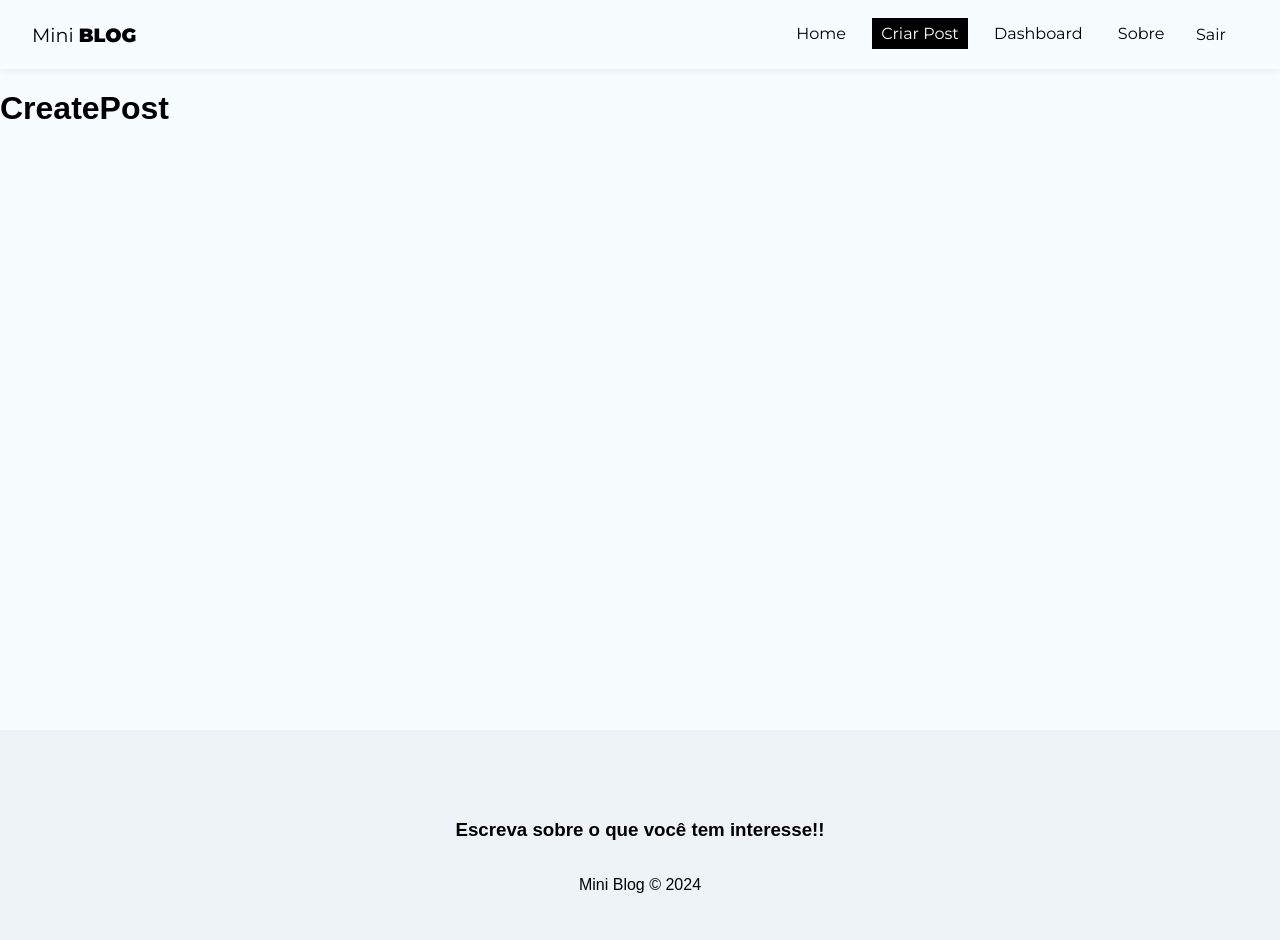
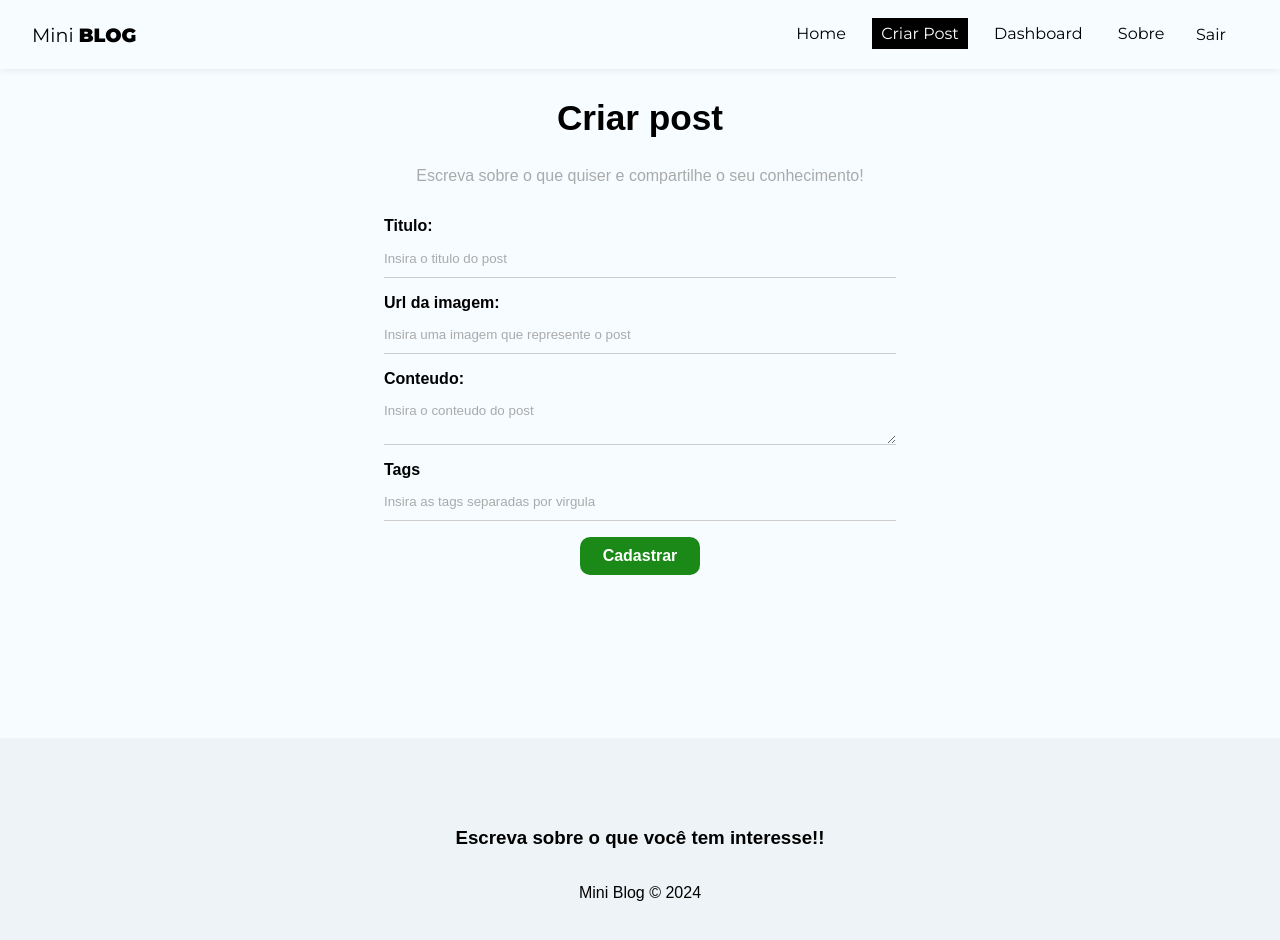
Before and after one commit to VictorLapaDev/React-Course-Matheus-Battiti, a React (Vite) app in the folder 10-Mini-Blog/MiniBlog/: page /posts/create in a window 1280 px wide. Shown: the top 940 px of the page. Built offline with nearby package versions, Linux system fonts and the light colour scheme; no server answers; sample sign-in values are in the browser's storage.

Commit message:
feat: create createPost page

```diff
--- a/10-Mini-Blog/MiniBlog/src/pages/CreatePost/CreatePost.module.css
+++ b/10-Mini-Blog/MiniBlog/src/pages/CreatePost/CreatePost.module.css
@@ -0,0 +1,12 @@
+.createPost{
+    text-align: center;
+}
+
+.createPost h2{
+    font-size: 2.2em;
+}
+
+.createPost p{
+    color: #aaa;
+    margin-bottom: 2em;
+}
--- a/10-Mini-Blog/MiniBlog/src/pages/CreatePost/CreatePost.tsx
+++ b/10-Mini-Blog/MiniBlog/src/pages/CreatePost/CreatePost.tsx
@@ -1,11 +1,92 @@
-import style from './CreatePost.module.css'
+import style from "./CreatePost.module.css";
+
+import { useState } from "react";
+import { useNavigate } from "react-router-dom";
+import { useAuthValue } from "../../context/AuthContext";
+
 
 const CreatePost = () => {
+  const [title, setTitle] = useState("");
+  const [image, setImage] = useState("");
+  const [body, setBody] = useState("");
+  const [tags, setTags] = useState([]);
+  const [formError, setFormError] = useState("");
+
+  const handleSubmit = async (e) => {
+    e.preventDefault();
+  };
+
+
+
   return (
-    <div>
-        <h1>CreatePost</h1>
+    <div className={style.createPost}>
+      <h2>Criar post</h2>
+      <p>Escreva sobre o que quiser e compartilhe o seu conhecimento!</p>
+      <form onSubmit={handleSubmit}>
+        <label>
+          <span>Titulo:</span>
+          <input
+            type="text"
+            name="tittle"
+            required
+            placeholder="Insira o titulo do post"
+            value={title}
+            onChange={(e) => setTitle(e.target.value)}
+          />
+        </label>
+        <label>
+          <span>Url da imagem:</span>
+          <input
+            type="text"
+            name="image"
+            required
+            placeholder="Insira uma imagem que represente o post"
+            value={image}
+            onChange={(e) => setImage(e.target.value)}
+          />
+        </label>
+        <label>
+          <span>Conteudo:</span>
+          <textarea
+            name="body"
+            required
+            placeholder="Insira o conteudo do post"
+            value={body}
+            onChange={(e) => setBody(e.target.value)}
+          />
+        </label>
+        <label>
+          <span>Tags</span>
+          <input
+            type="text"
+            name="tags"
+            required
+            placeholder="Insira as tags separadas por virgula"
+            value={tags}
+            // onChange={(e) => setTags(e.target.value)}
+          />
+        </label>
+
+        <button className="btn" type="submit">
+           Cadastrar
+          </button>
+
+        {/* {!loading && (
+           <button className="btn" type="submit">
+           Cadastrar
+          </button>
+        ) }
+
+        {loading && (
+          <button className="btn" type="submit" disabled>
+            Aguarde...
+          </button>
+        )} */}
+
+        {/* {error && <p className="error">{error}</p>} */}
+      </form>
     </div>
-  )
-}
+  );
+};
 
-export default CreatePost
+export default CreatePost;
```
